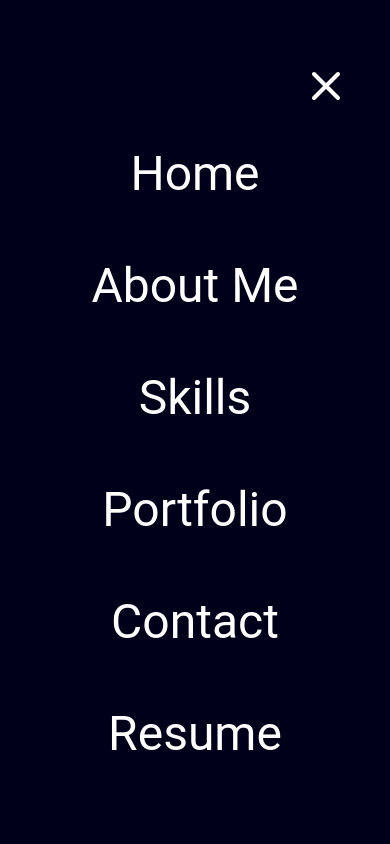
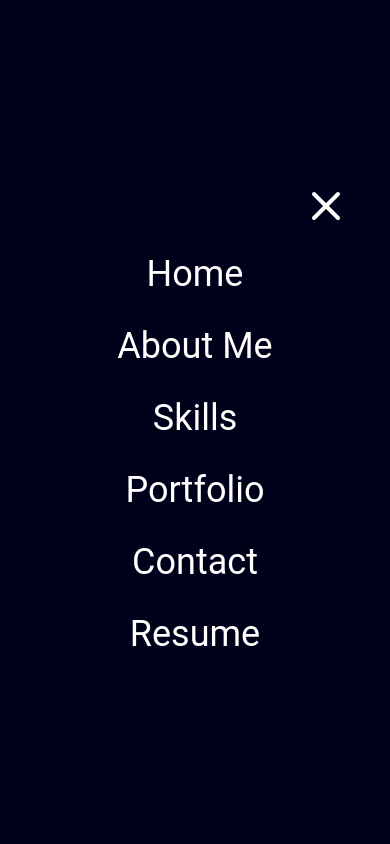
Before and after one commit to lee44/website-portfolio, a Next.js app: page / in a window 390 px wide. Both pictures are taken after a click on the element 343 px from the left and 28 px from the top of the page. Shown: the top 844 px of the page. Built offline with nearby package versions, Linux system fonts and the light colour scheme.

Commit message:
Adjusted mobile menu font size

```diff
--- a/components/templates/menuItem.js
+++ b/components/templates/menuItem.js
@@ -9,7 +9,7 @@ const MenuItem = ({ title, scrollTo }) => {
       >
         {title}
       </h5>
-      <h1 className='block md:hidden w-full'>{title}</h1>
+      <h2 className='block md:hidden w-full'>{title}</h2>
     </div>
   )
 }
```
